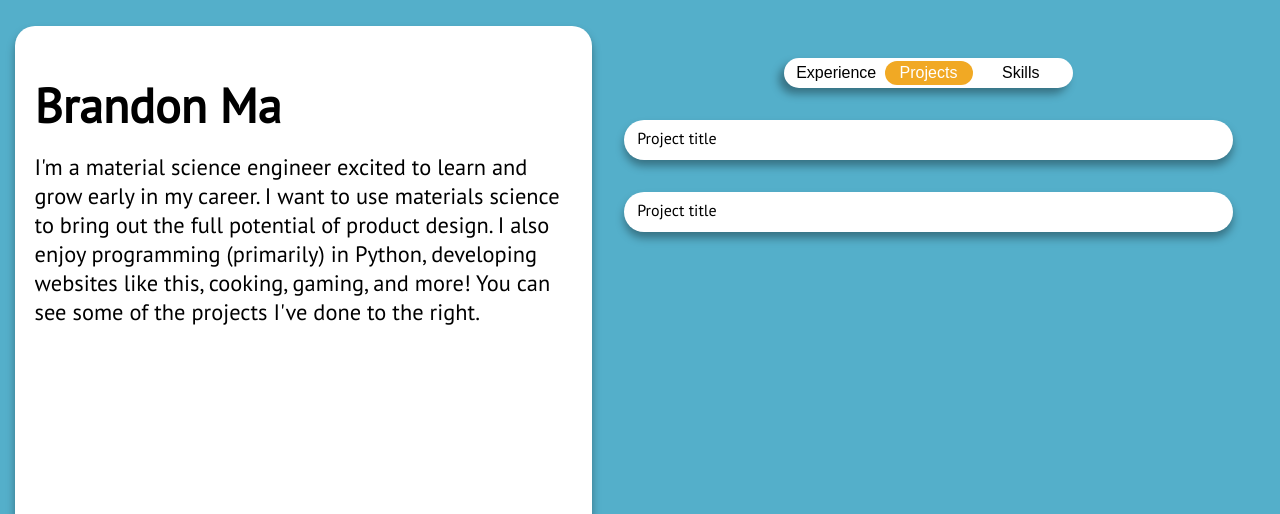
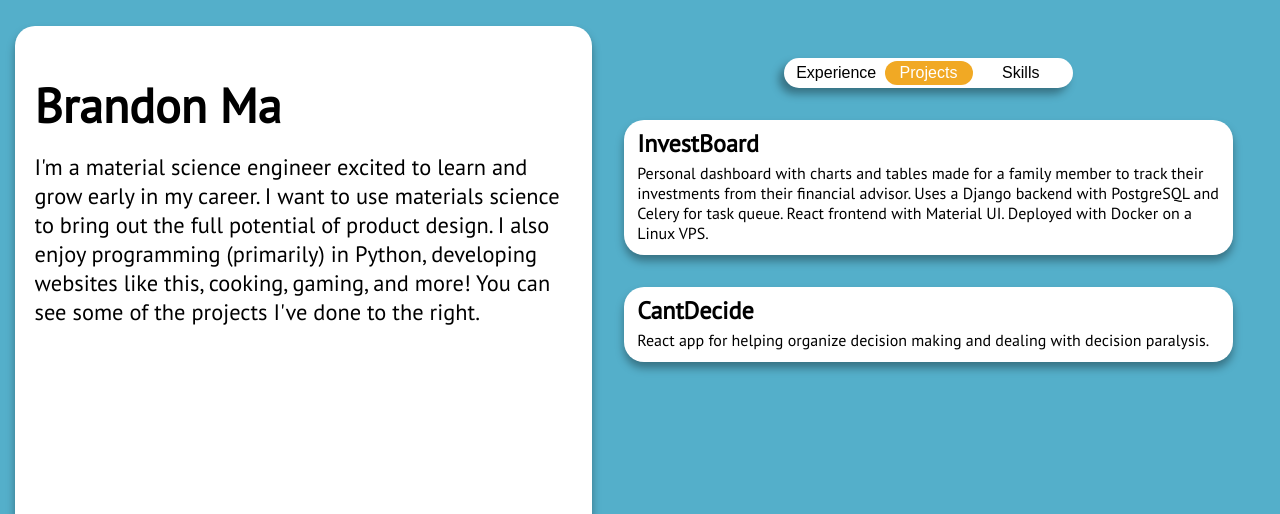
Before and after one commit to maybemaby/maybemaby.github.io, a plain HTML site: page index.html in a window 1280 px wide. Both pictures are taken after a click on the button "Projects". Shown: the top 514 px of the page. Drawn offline with Linux system fonts and the light colour scheme.

Commit message:
Fill project section dynamically

```diff
--- a/index.html
+++ b/index.html
@@ -46,12 +46,6 @@
         </div>
       </section>
       <section id="projects">
-        <div class="card" id="small-card">
-          <p>Project title</p>
-        </div>
-        <div class="card" id="small-card">
-          <p>Project title</p>
-        </div>
       </section>
       <section id="skills">
         <div class="card" id="small-card">
--- a/src/css/style.css
+++ b/src/css/style.css
@@ -167,6 +167,10 @@ p.skill-type {
   word-break: normal;
 }
 
+p.summary {
+  padding: 0.25rem 0;
+}
+
 .skill-container img {
   margin: auto;
   width: 60px;
--- a/src/js/index.js
+++ b/src/js/index.js
@@ -1,29 +1,59 @@
-sections = document.querySelectorAll('.switch-button button');
+const sections = document.querySelectorAll(".switch-button button");
+const projectSection = document.querySelector("section#projects");
 
 const setActiveSection = (event) => {
   console.log(event.currentTarget);
   for (const section of sections) {
     section.className = section.className.replace(/\s?active/, "");
   }
-  event.currentTarget.className += " active"
+  event.currentTarget.className += " active";
   changeVisibleSection(event.currentTarget.id);
-}
+};
 
 const changeVisibleSection = (id) => {
-  for (const section of document.querySelectorAll('section#showcase section')) {
+  for (const section of document.querySelectorAll("section#showcase section")) {
     // If the section clicked on already is displaying, return early
-    if (section.id === id && getComputedStyle(section).display === 'block') {
-      return
-    }
-    else {
-      section.style.display = 'none';
+    if (section.id === id && getComputedStyle(section).display === "block") {
+      return;
+    } else {
+      section.style.display = "none";
       if (section.id === id) {
-        section.style.display = 'block';
+        section.style.display = "block";
       }
     }
   }
-}
+};
 
 for (const section of sections) {
   section.addEventListener("click", setActiveSection);
 }
+
+//  Initializing project info to fill in with
+const projects = [
+  {
+    title: "InvestBoard",
+    summary: `Personal dashboard with charts and tables made for a family member to track their investments from their financial advisor.\
+    Uses a Django backend with PostgreSQL and Celery for task queue. React frontend with Material UI. Deployed with Docker on a Linux VPS.`,
+    preview: "",
+  },
+  {
+    title: "CantDecide",
+    summary: `React app for helping organize decision making and dealing with decision paralysis.`,
+    preview: "",
+  },
+];
+
+// Populates the project section with cards highlighting projects
+for (const project of projects) {
+  let card = document.createElement("div");
+  card.classList.add("card");
+  card.id = "small-card";
+  let title = document.createElement("h2");
+  title.innerText = project.title;
+  card.appendChild(title);
+  let summary = document.createElement("p");
+  summary.classList.add("summary");
+  summary.innerText = project.summary;
+  card.appendChild(summary);
+  projectSection.appendChild(card);
+}
```
